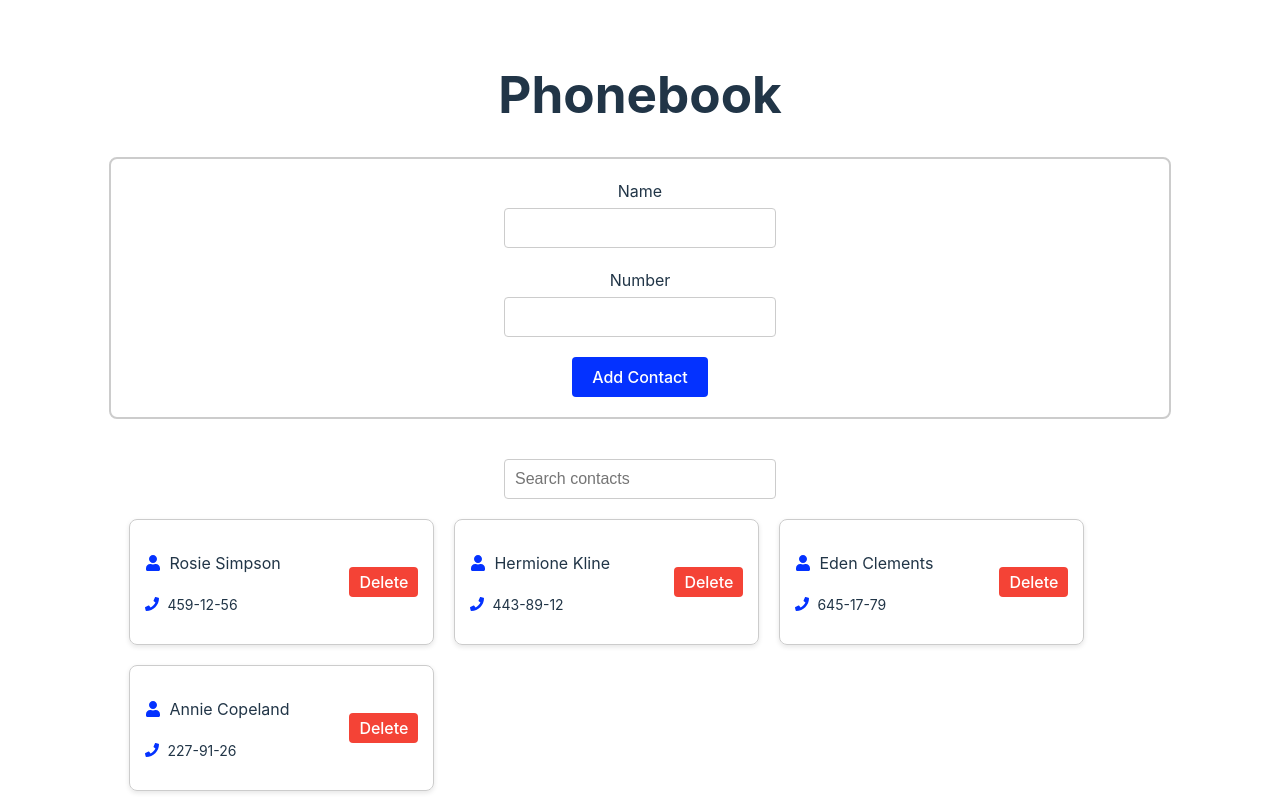
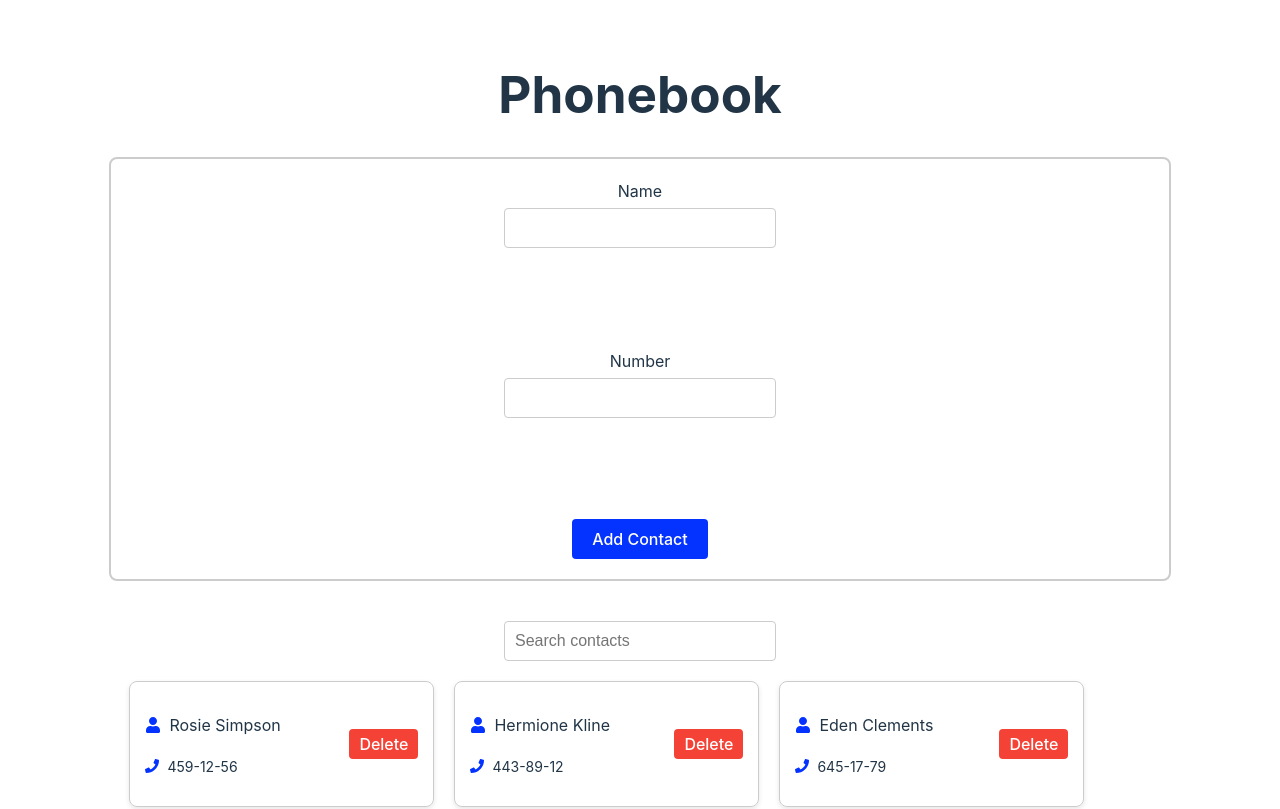
Before and after one commit to UrszulaBaranowska/goit-react-hw-03, a React (Vite) app: page / in a window 1280 px wide. Shown: the top 809 px of the page. Built offline with nearby package versions, Linux system fonts and the light colour scheme.

Commit message:
Update ContactForm.module.css

```diff
--- a/src/components/ContactForm.module.css
+++ b/src/components/ContactForm.module.css
@@ -14,6 +14,10 @@
   display: flex;
   flex-direction: column;
   align-items: center;
+  width: 400px;
+  height: auto;
+  min-height: 150px;
+  box-sizing: border-box;
 }
 
 .input {
```
